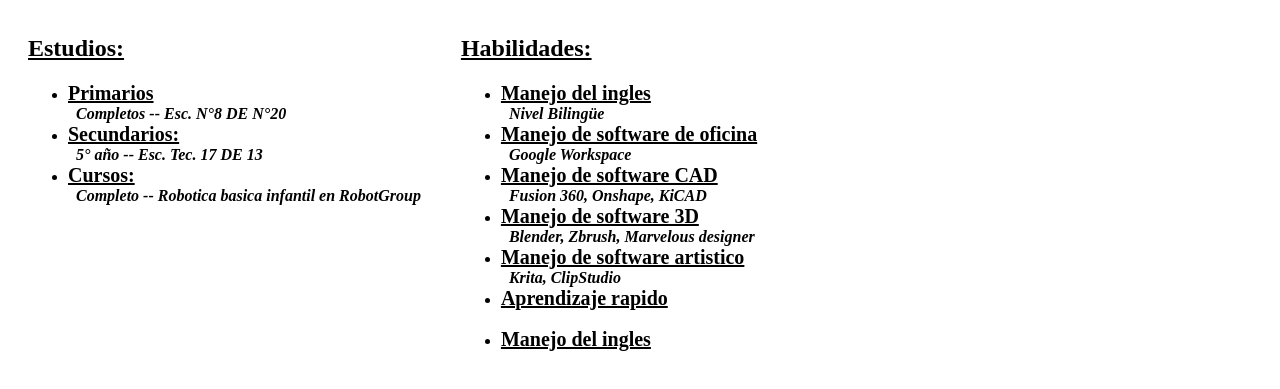
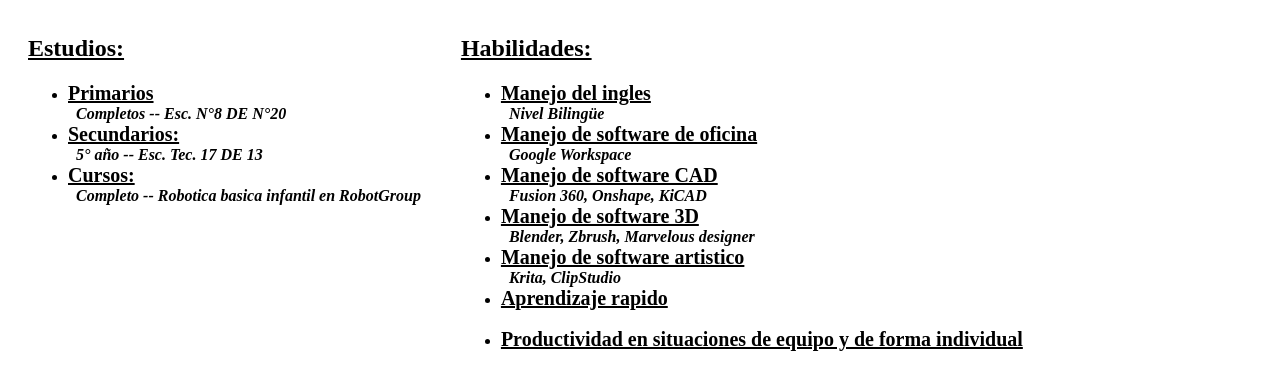
Before and after one commit to soapgreens/Yonacv, a plain HTML site: page index.html in a window 1280 px wide. Shown: the part 85-474 px from the top of the page. Drawn offline with Linux system fonts and the light colour scheme.

Commit message:
Update index.html

```diff
--- a/index.html
+++ b/index.html
@@ -129,7 +129,7 @@
     <br>
     <li> <div><u style="
     font-size: 20px;
-">Manejo del ingles</u></div>
+">Productividad en situaciones de equipo y de forma individual</u></div>
     </li></ul></div>
 
     <div class="projects">
```
